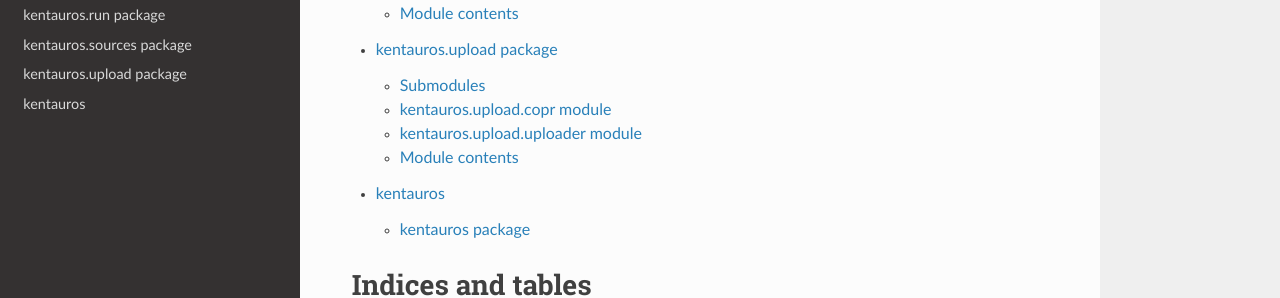
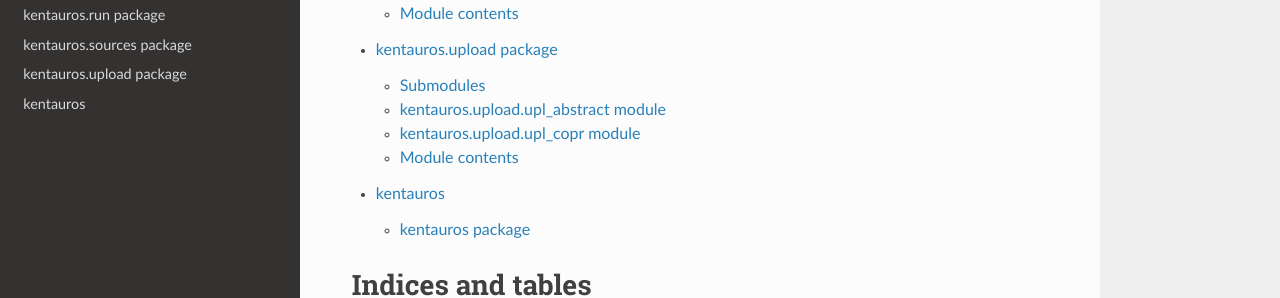
Before and after one commit to decathorpe/kentauros, a Sphinx documentation site: the page built from docs/source/index.rst, in a window 1280 px wide and 900 px high, scrolled down 1514 px. Shown: the part 312-610 px from the top of the window. Built offline with Sphinx 7.4.7 and the Read the Docs theme 2.0.0, drawn with Linux system fonts in a browser that asks for light colours; the version number could not be read and is left out.

Commit message:
ktr/upload: make base class abstract, adapt docs to changes

```diff
--- a/docs/source/apidoc/kentauros.upload.rst
+++ b/docs/source/apidoc/kentauros.upload.rst
@@ -4,18 +4,18 @@ kentauros.upload package
 Submodules
 ----------
 
-kentauros.upload.copr module
-----------------------------
+kentauros.upload.upl_abstract module
+------------------------------------
 
-.. automodule:: kentauros.upload.copr
+.. automodule:: kentauros.upload.upl_abstract
     :members:
     :undoc-members:
     :show-inheritance:
 
-kentauros.upload.uploader module
+kentauros.upload.upl_copr module
 --------------------------------
 
-.. automodule:: kentauros.upload.uploader
+.. automodule:: kentauros.upload.upl_copr
     :members:
     :undoc-members:
     :show-inheritance:
```
Also changed, not shown: 1 other file.
